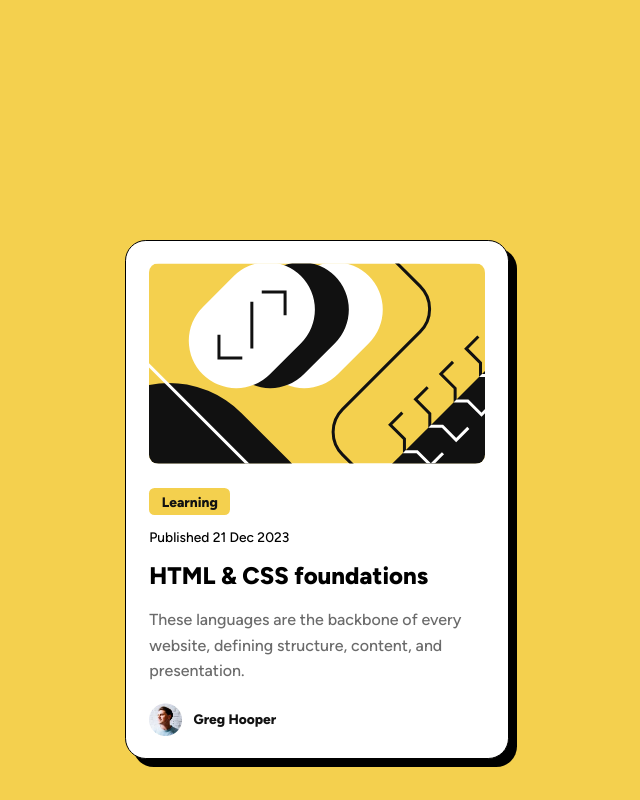
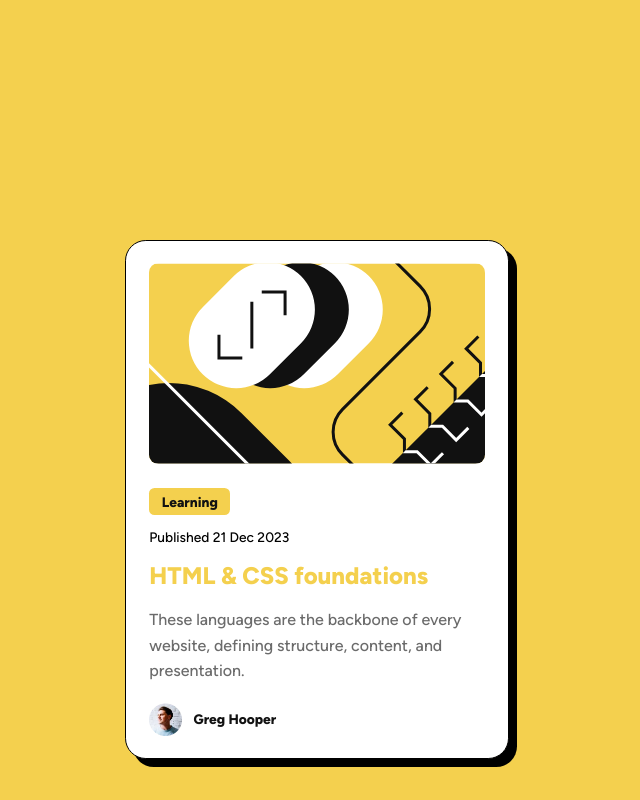
Before and after one commit to MaskeyDude/blog-preview-card_frontendo, a plain HTML site: page index.html in a window 1280 px wide. In both pictures the pointer is over the element "HTML & CSS foundations". Shown: the top 800 px of the page, without its empty margins (323-963 px from the left). Drawn offline with Linux system fonts and the light colour scheme; a web font is replaced by a local one.

Commit message:
hehe im sleepy no spelling corrct thougts

```diff
--- a/style.css
+++ b/style.css
@@ -64,6 +64,11 @@ main {
     margin-bottom: 0.7em;
     font-size: 1.5em;
     font-weight: 800;
+    transition: 0.4s;
+}
+
+.blog-title:hover {
+    color: #f4d04e;
 }
 
 .blog-desc {
```
Also changed, not shown: 1 other file.
